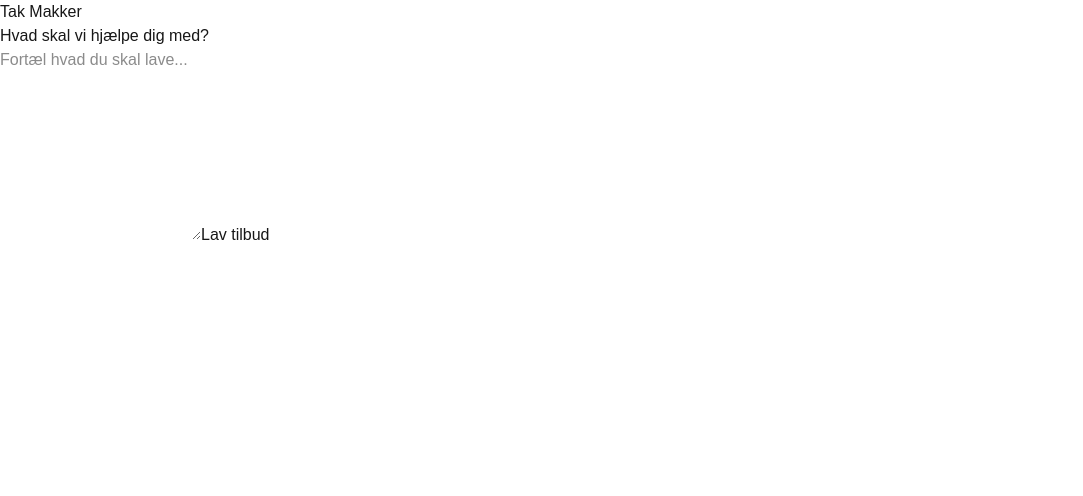
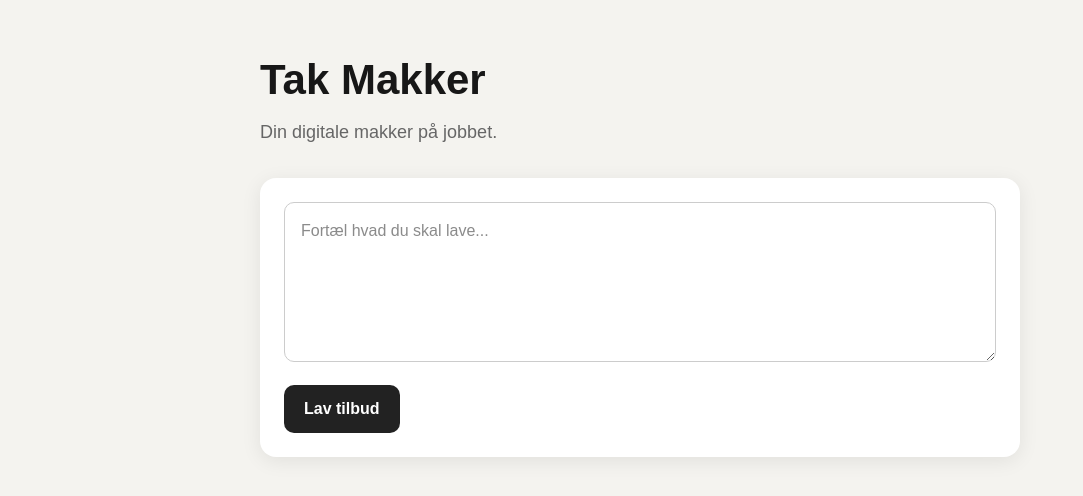
Before and after one commit to johanroug/tak-makker, a Next.js app: page / in a window 1280 px wide. Shown: the top 496 px of the page, without its empty margins (0-1083 px from the left). Built offline with nearby package versions, Linux system fonts and the light colour scheme.

Commit message:
no message

```diff
--- /dev/null
+++ b/app/page.module.scss
@@ -0,0 +1,79 @@
+.page {
+  min-height: 100vh;
+  padding: 48px 24px;
+  background: #f4f3ef;
+}
+
+.container {
+  width: 100%;
+  max-width: 760px;
+  margin: 0 auto;
+}
+
+.header {
+  margin-bottom: 32px;
+}
+
+.title {
+  margin: 0;
+  font-size: 42px;
+  font-weight: 700;
+}
+
+.subtitle {
+  margin-top: 8px;
+  font-size: 18px;
+  color: #666;
+}
+
+.inputCard {
+  padding: 24px;
+  background: white;
+  border-radius: 16px;
+  box-shadow: 0 4px 20px rgb(0 0 0 / 8%);
+}
+
+.textarea {
+  width: 100%;
+  min-height: 160px;
+  padding: 16px;
+  border: 1px solid #ccc;
+  border-radius: 10px;
+  font: inherit;
+  resize: vertical;
+
+  &:focus {
+    outline: 2px solid #222;
+    outline-offset: 2px;
+  }
+}
+
+.button {
+  margin-top: 16px;
+  padding: 12px 20px;
+  border: 0;
+  border-radius: 10px;
+  background: #222;
+  color: white;
+  font: inherit;
+  font-weight: 600;
+  cursor: pointer;
+
+  &:hover {
+    opacity: 0.9;
+  }
+}
+
+.result {
+  margin-top: 32px;
+  padding: 24px;
+  background: white;
+  border-radius: 16px;
+}
+
+.questions {
+  margin-top: 24px;
+  padding: 20px;
+  background: #fff8e8;
+  border-radius: 12px;
+}
--- a/app/page.tsx
+++ b/app/page.tsx
@@ -3,6 +3,7 @@
 import { useState } from "react";
 import type { QuoteResponse } from "@/schemas/quote";
 import type { Message } from "@/types/message";
+import styles from "./page.module.scss";
 
 export default function Home() {
   const [description, setDescription] = useState("");
@@ -45,38 +46,47 @@ export default function Home() {
       ]);
 
       setDescription("");
-      console.log('ok')
     }
   }
 
   return (
-    <main>
-      <h1>Tak Makker</h1>
-      <p>Hvad skal vi hjælpe dig med?</p>
+    <main className={styles.page}>
+      <div className={styles.container}>
+        <header className={styles.header}>
+          <h1 className={styles.title}>Tak Makker</h1>
+          <p className={styles.subtitle}>
+            Din digitale makker på jobbet.
+          </p>
+        </header>
 
+        <section className={styles.inputCard}>
           <textarea
+            className={styles.textarea}
             value={description}
             onChange={(e) => setDescription(e.target.value)}
             placeholder="Fortæl hvad du skal lave..."
-        rows={8}
           />
 
-      <button onClick={createQuote}>
+          <button
+            className={styles.button}
+            onClick={createQuote}
+          >
             Lav tilbud
           </button>
+        </section>
 
         {quoteResponse && !quoteResponse.complete && (
-        <div>
+          <section className={styles.questions}>
             <h2>Jeg mangler lige lidt, makker</h2>
 
             {quoteResponse.questions.map((question) => (
               <p key={question}>{question}</p>
             ))}
-        </div>
+          </section>
         )}
 
         {quoteResponse?.complete && quoteResponse.quote && (
-        <div>
+          <section className={styles.result}>
             <h2>{quoteResponse.quote.project.title}</h2>
 
             <p>
@@ -93,8 +103,9 @@ export default function Home() {
               <strong>Pris:</strong>{" "}
               {quoteResponse.quote.price.amount} kr.
             </p>
+          </section>
+        )}
       </div>
-      )}
     </main>
   );
 }
--- a/package.json
+++ b/package.json
@@ -13,6 +13,7 @@
     "openai": "^7.5.0",
     "react": "19.2.8",
     "react-dom": "19.2.8",
+    "sass": "^1.103.1",
     "zod": "^4.4.3"
   },
   "devDependencies": {
```
Also changed, not shown: 1 other file (tests, documents, lock files or other folders). Lines whose indentation alone changed are shown as unchanged.
